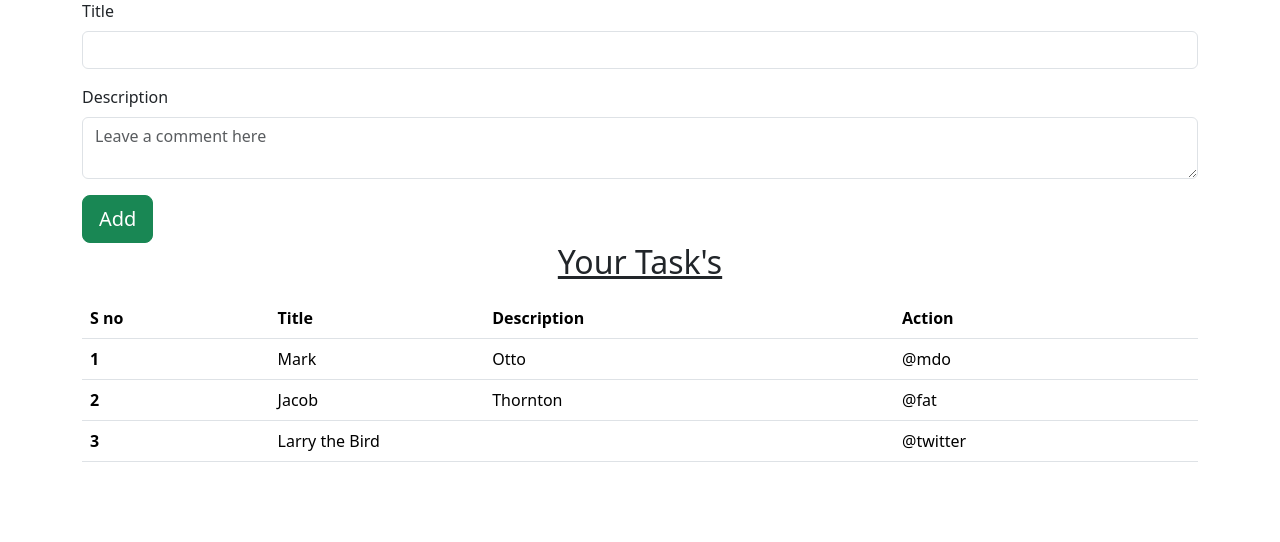
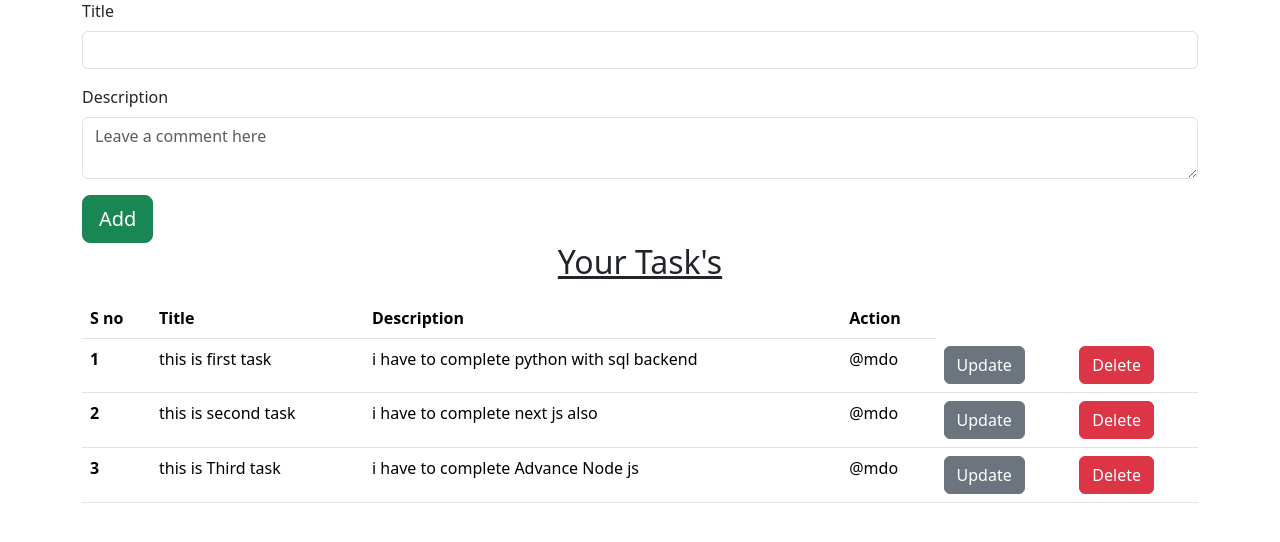
Before and after one commit to sumo47/Python_SQL, a Flask app: page / in a window 1280 px wide. Shown: the part 111-653 px from the top of the page. Run offline with Flask 3, Linux system fonts and the light colour scheme.

Commit message:
add task , delete task

```diff
--- /dev/null
+++ b/database.py
@@ -0,0 +1,3 @@
+from main import *
+with app.app_context():
+    database.create_all()
--- a/main.py
+++ b/main.py
@@ -5,19 +5,62 @@
 # print(dir(flask))
 
 # importing the Flask class from flask module
-from flask import Flask, render_template
+from flask import Flask, render_template, request, redirect
+from flask_sqlalchemy import SQLAlchemy
 
 # let's create the objet of the Flask class
 app = Flask(__name__)
 
+# connecting the flask app(server) with sqllite database
+# let's write the uri: this command tells the flask app to connect with a sqllite type database named task.db
+app.config['SQLALCHEMY_DATABASE_URI'] = 'sqlite:///task.db'
+
+# creating an object of SQLalchemy class
+# Telling the SQLAlchemy class , which flask app to connect
+database = SQLAlchemy(app)
+
+# writing python class which will be used to insert data into table
+
+
+class Task(database.Model):
+    sno = database.Column(database.Integer, primary_key=True)
+    title = database.Column(database.String(100), nullable=False)
+    description = database.Column(database.String(200), nullable=False)
+
 # First route: Index route/default route
 
 
-@app.route('/')
+@app.route('/', methods=['GET', 'POST'])
 def Index():
 
-    # returning the response
-    return render_template('index.html')
+    # print(request.form)
+
+    # let's check if the request is get or post
+    # if request is post
+
+    if request.method == 'POST':
+        # FETCH the value of title and decription
+        taskTitle = request.form.get('Title')
+        taskDescription = request.form.get('Description')
+
+        print(taskTitle, taskDescription)
+
+        # add it to the database
+        # creating row
+        newTask = Task(title=taskTitle, description=taskDescription)
+        database.session.add(newTask)
+        database.session.commit()
+
+        # returning the index.html page
+        return redirect('/')
+    else:
+        # fetching all tasks from the database
+        allTask = Task.query.all()
+
+        print(allTask, type(allTask))
+
+        # returning the response
+        return render_template('index.html', allTask=allTask)
 
 # Second route: Contact us
 
@@ -37,6 +80,26 @@ def about():
     # returning the response
     return render_template('about.html')
 
-# let's Run the flask Applicaton
+# Delete task route
+
+
+@app.route('/delete')
+def delete():
+
+    # extracting the sno
+    sno = request.args.get('sno')
+
+    # fetching task with sno = sno
+    task = Task.query.filter_by(sno=sno).first()
+    # print(task)
+
+    # deleting the task
+    database.session.delete(task)
+    database.session.commit()
+
+    return redirect('/')
+
+
+    # let's Run the flask Applicaton
 app.run(debug=True)
 # app.run(debug=True, host='0.0.0.0')
--- a/templates/index.html
+++ b/templates/index.html
@@ -10,10 +10,10 @@
 <main>
     <h2 class="text-center">Add Task</h2>
     <div class="container">
-        <form>
+        <form action="/" method="post">
             <div class="mb-3">
                 <label for="Title" class="form-label">Title</label>
-                <input type="Text" class="form-control" id="Title">
+                <input type="Text" class="form-control" id="Title" name="Title">
             </div>
             <div class="mb-3">
                 <label for="Description" class="form-label">Description</label><br>
@@ -38,26 +38,23 @@
                     <th scope="col">Title</th>
                     <th scope="col">Description</th>
                     <th scope="col">Action</th>
+
                 </tr>
             </thead>
             <tbody>
+
+                {% for Task in allTask %}
                 <tr>
-                    <th scope="row">1</th>
-                    <td>Mark</td>
-                    <td>Otto</td>
+                    <th scope="row">{{Task.sno}}</th>
+                    <td>{{Task.title}}</td>
+                    <td>{{Task.description}}</td>
                     <td>@mdo</td>
+                    <td><a href="/update" class="btn btn-secondary">Update</a></td>
+                    <td><a href="/delete?sno={{Task.sno}}" class="btn btn-danger">Delete</a></td>
                 </tr>
-                <tr>
-                    <th scope="row">2</th>
-                    <td>Jacob</td>
-                    <td>Thornton</td>
-                    <td>@fat</td>
-                </tr>
-                <tr>
-                    <th scope="row">3</th>
-                    <td colspan="2">Larry the Bird</td>
-                    <td>@twitter</td>
-                </tr>
+                {% endfor %}
+
+
             </tbody>
         </table>
     </div>
```
Also changed, not shown: instance/task.db (added).
